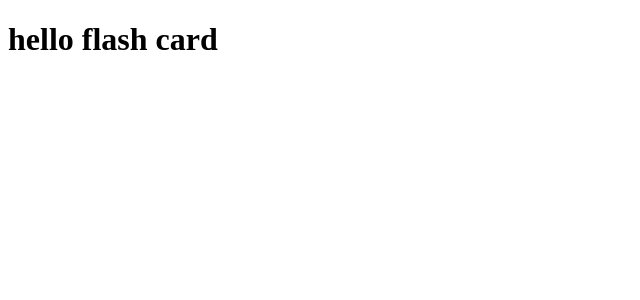
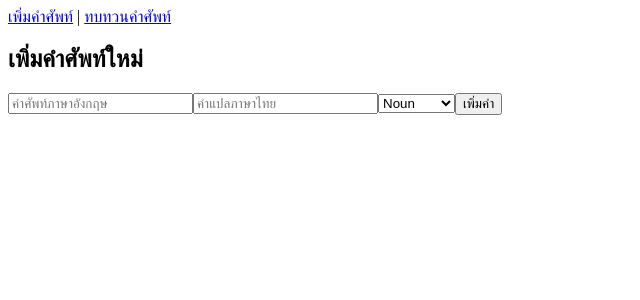
Before and after one commit to NobpasinTumdee/FlashLoop, a React (Vite) app in the folder Flash-loop/: page /add in a window 1280 px wide. Shown: the top 300 px of the page, without its empty margins (0-640 px from the left). Built offline with nearby package versions, Linux system fonts and the light colour scheme.

Commit message:
main function fin

```diff
--- a/Flash-loop/src/App.tsx
+++ b/Flash-loop/src/App.tsx
@@ -1,12 +1,19 @@
-import './App.css'
+import { BrowserRouter as Router, Routes, Route, Link } from 'react-router-dom';
+import AddWord from './page/AddWord';
+import ReviewWords from './page/ReviewWords';
 
 function App() {
-
   return (
-    <>
-      <h1>hello flash card</h1>
-    </>
-  )
+    <Router>
+      <nav>
+        <Link to="/add">เพิ่มคำศัพท์</Link> | <Link to="/review">ทบทวนคำศัพท์</Link>
+      </nav>
+      <Routes>
+        <Route path="/add" element={<AddWord />} />
+        <Route path="/review" element={<ReviewWords />} />
+      </Routes>
+    </Router>
+  );
 }
 
-export default App
+export default App;
--- /dev/null
+++ b/Flash-loop/src/db.ts
@@ -0,0 +1,36 @@
+import { openDB } from 'idb';
+import type { Word } from './types';
+
+const DB_NAME = 'vocab-db';
+const STORE_NAME = 'words';
+
+export const dbPromise = openDB(DB_NAME, 1, {
+  upgrade(db) {
+    if (!db.objectStoreNames.contains(STORE_NAME)) {
+      const store = db.createObjectStore(STORE_NAME, {
+        keyPath: 'id',
+        autoIncrement: true,
+      });
+      store.createIndex('english', 'english');
+    }
+  },
+});
+
+export async function addWordToDB(word: Omit<Word, 'id'>) {
+  const db = await dbPromise;
+  await db.add(STORE_NAME, word);
+}
+
+export async function getAllWordsFromDB(): Promise<Word[]> {
+  const db = await dbPromise;
+  return db.getAll(STORE_NAME);
+}
+
+export async function incrementReviewCount(id: number) {
+  const db = await dbPromise;
+  const word = await db.get(STORE_NAME, id);
+  if (word) {
+    word.reviewCount += 1;
+    await db.put(STORE_NAME, word);
+  }
+}
--- /dev/null
+++ b/Flash-loop/src/page/AddWord.tsx
@@ -0,0 +1,44 @@
+import { useState } from 'react';
+import type { WordType } from '../types';
+import { addWordToDB } from '../db';
+
+export default function AddWord() {
+  const [english, setEnglish] = useState('');
+  const [thai, setThai] = useState('');
+  const [type, setType] = useState<WordType>('noun');
+
+  const handleSubmit = async (e: React.FormEvent) => {
+    e.preventDefault();
+    await addWordToDB({ english, thai, type, reviewCount: 0 });
+    setEnglish('');
+    setThai('');
+    alert('เพิ่มคำศัพท์แล้ว');
+  };
+
+  return (
+    <form onSubmit={handleSubmit}>
+      <h2>เพิ่มคำศัพท์ใหม่</h2>
+      <input
+        type="text"
+        placeholder="คำศัพท์ภาษาอังกฤษ"
+        value={english}
+        onChange={e => setEnglish(e.target.value)}
+        required
+      />
+      <input
+        type="text"
+        placeholder="คำแปลภาษาไทย"
+        value={thai}
+        onChange={e => setThai(e.target.value)}
+        required
+      />
+      <select value={type} onChange={e => setType(e.target.value as WordType)}>
+        <option value="noun">Noun</option>
+        <option value="verb">Verb</option>
+        <option value="adjective">Adjective</option>
+        <option value="adverb">Adverb</option>
+      </select>
+      <button type="submit">เพิ่มคำ</button>
+    </form>
+  );
+}
--- /dev/null
+++ b/Flash-loop/src/page/ReviewWords.tsx
@@ -0,0 +1,38 @@
+import { useEffect, useState } from 'react';
+import type { Word } from '../types';
+import { getAllWordsFromDB, incrementReviewCount } from '../db';
+
+export default function ReviewWords() {
+  const [words, setWords] = useState<Word[]>([]);
+  const [index, setIndex] = useState(0);
+
+  useEffect(() => {
+    getAllWordsFromDB().then(setWords);
+  }, []);
+
+  const handleNext = async () => {
+    if (words[index]) {
+      await incrementReviewCount(words[index].id);
+      const updated = await getAllWordsFromDB();
+      setWords(updated);
+      setIndex((prev) => (prev + 1) % updated.length);
+    }
+  };
+
+  if (words.length === 0) {
+    return <p>ยังไม่มีคำศัพท์ กรุณาเพิ่มก่อน</p>;
+  }
+
+  const word = words[index];
+
+  return (
+    <div>
+      <h2>ทบทวนคำศัพท์</h2>
+      <p>อังกฤษ: <strong>{word.english}</strong></p>
+      <p>แปล: {word.thai}</p>
+      <p>ประเภท: {word.type}</p>
+      <p>ทบทวนแล้ว: {word.reviewCount} ครั้ง</p>
+      <button onClick={handleNext}>คำต่อไป</button>
+    </div>
+  );
+}
--- /dev/null
+++ b/Flash-loop/src/types.ts
@@ -0,0 +1,9 @@
+export type WordType = 'noun' | 'verb' | 'adjective' | 'adverb';
+
+export interface Word {
+  id: number;
+  english: string;
+  thai: string;
+  type: WordType;
+  reviewCount: number;
+}
```
Also changed, not shown: Flash-loop/src/data.ts (added, +20 -0 lines).
